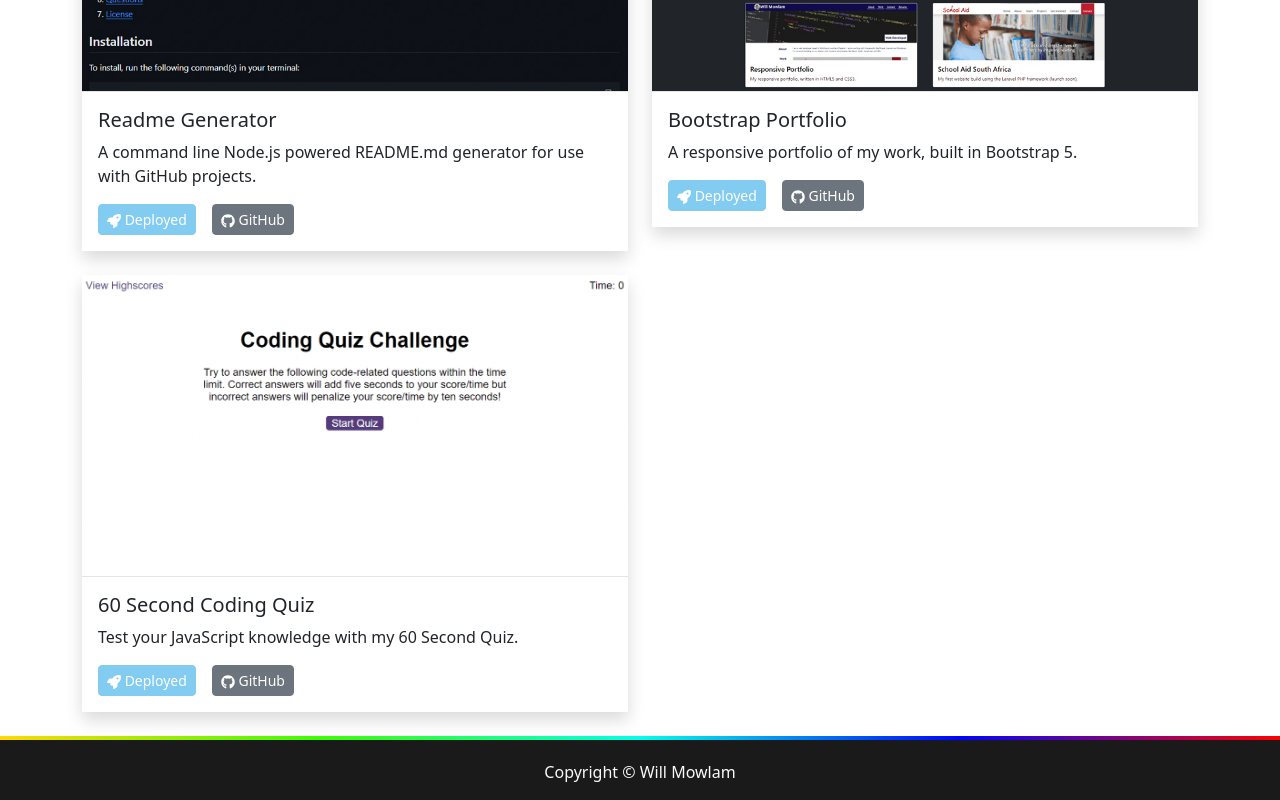
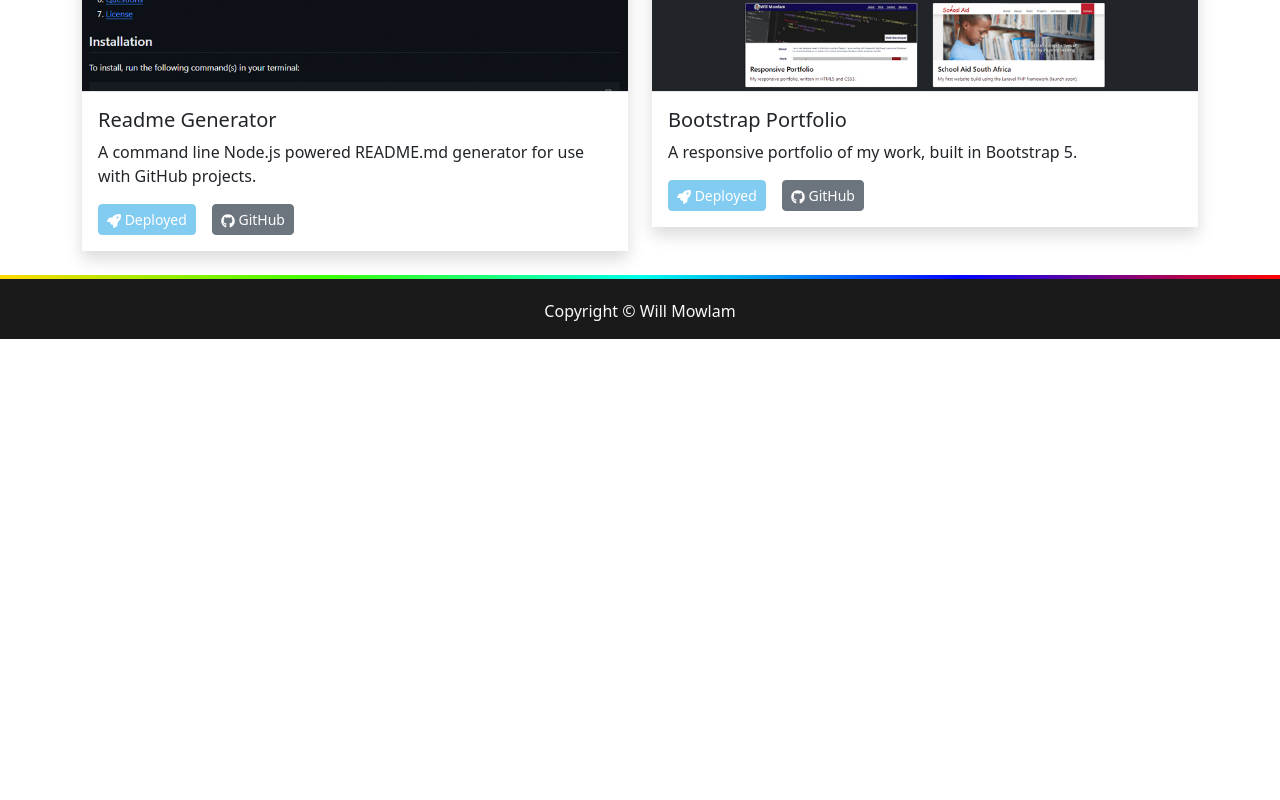
Before and after one commit to willmowlam/nebulus-react-portfolio, a React (Vite) app: page /projects in a window 1280 px wide. Shown: the part 1290-2090 px from the top of the page. After the commit the page ends 1629 px from the top, so only its background shows below. Built offline with nearby package versions, Linux system fonts and the light colour scheme.

Commit message:
Add conditional show object

```diff
--- a/src/components/Pages/Projects.jsx
+++ b/src/components/Pages/Projects.jsx
@@ -14,9 +14,11 @@ function Projects() {
     <Container as="main" id="page-projects">
       <h2>Projects</h2>
       <Row xs={1} md={2} className="g-4">
-        {projectsData.map(project => (
-          <ProjectCard key={project.id} project={project} />
-        ))}
+        {projectsData
+          .filter(project => project.show === true)
+          .map(project => (
+            <ProjectCard key={project.id} project={project} />
+         ))}
         </Row>
     </Container>
   );
--- a/src/projects.json
+++ b/src/projects.json
@@ -1,6 +1,7 @@
 [
   {
     "id": 7,
+    "show": true,
     "title": "devOpps",
     "description": "A ReactJS job search app for those in software and web development.",
     "image": "/assets/images/screenshots/devOpps.png",
@@ -10,6 +11,7 @@
   },
   {
     "id": 6,
+    "show": true,
     "title": "NutriSmart",
     "description": "A JavaScript single-page app designed for meal planning and nutritional tracking. Powered by Edamam's API.",
     "image": "/assets/images/screenshots/nutriSmartApp.png",
@@ -19,6 +21,7 @@
   },
   {
     "id": 5,
+    "show": true,
     "title": "Weather Dashboard",
     "description": "A weather app that shows you the current and 5-day weather forecast for your favourite cities.",
     "image": "/assets/images/screenshots/nebulus-weather-dashboard.png",
@@ -28,6 +31,7 @@
   },
   {
     "id": 4,
+    "show": true,
     "title": "Team Profile Generator",
     "description": "A Node.js command-line application that renders an HTML file with info about your engineering team.",
     "image": "/assets/images/screenshots/nebulus-team-profile-generator.png",
@@ -37,6 +41,7 @@
   },
   {
     "id": 3,
+    "show": true,
     "title": "Readme Generator",
     "description": "A command line Node.js powered README.md generator for use with GitHub projects.",
     "image": "/assets/images/screenshots/nebulus-readme-generator.png",
@@ -46,6 +51,7 @@
   },
   {
     "id": 2,
+    "show": true,
     "title": "Bootstrap Portfolio",
     "description": "A responsive portfolio of my work, built in Bootstrap 5.",
     "image": "/assets/images/screenshots/nebulus-bootstrap-portfolio.png",
@@ -55,6 +61,7 @@
   },
   {
     "id": 1,
+    "show": false,
     "title": "60 Second Coding Quiz",
     "description": "Test your JavaScript knowledge with my 60 Second Quiz.",
     "image": "/assets/images/screenshots/nebulus-60-second-quiz.gif",
```
